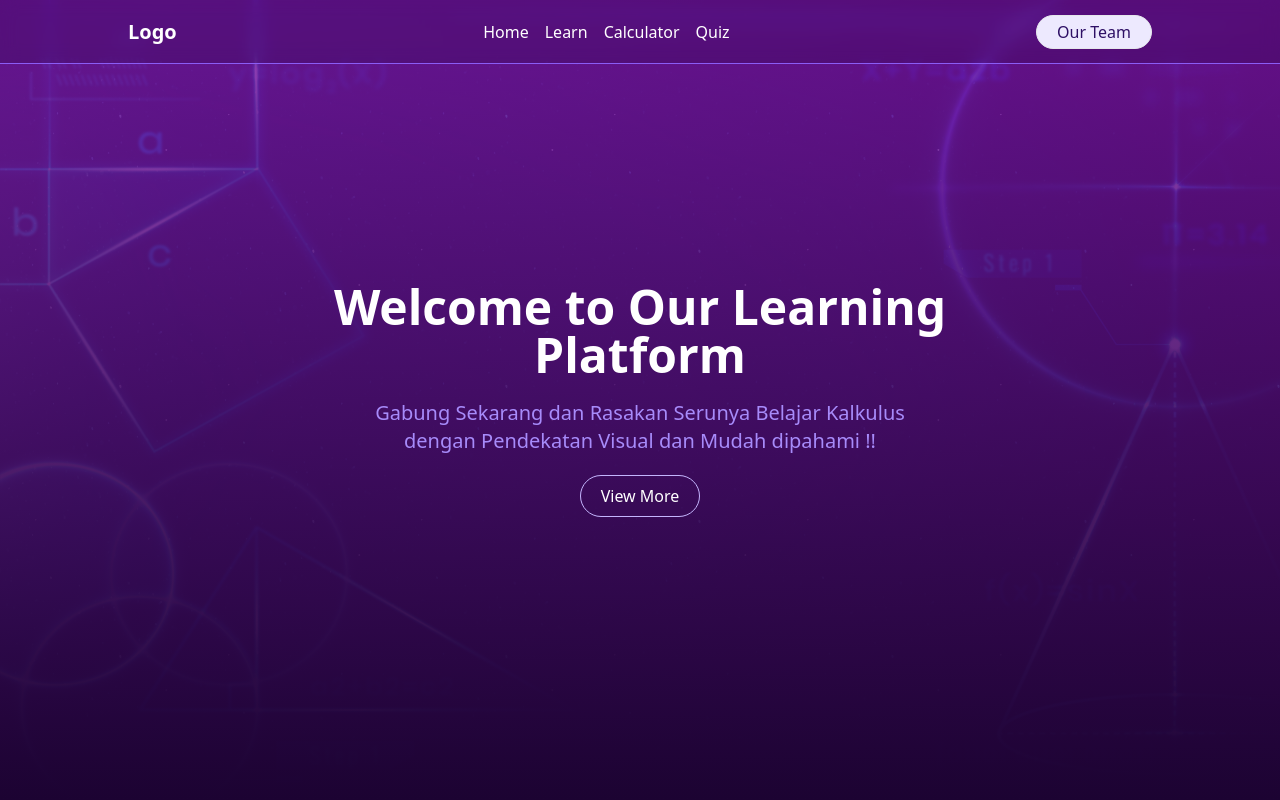
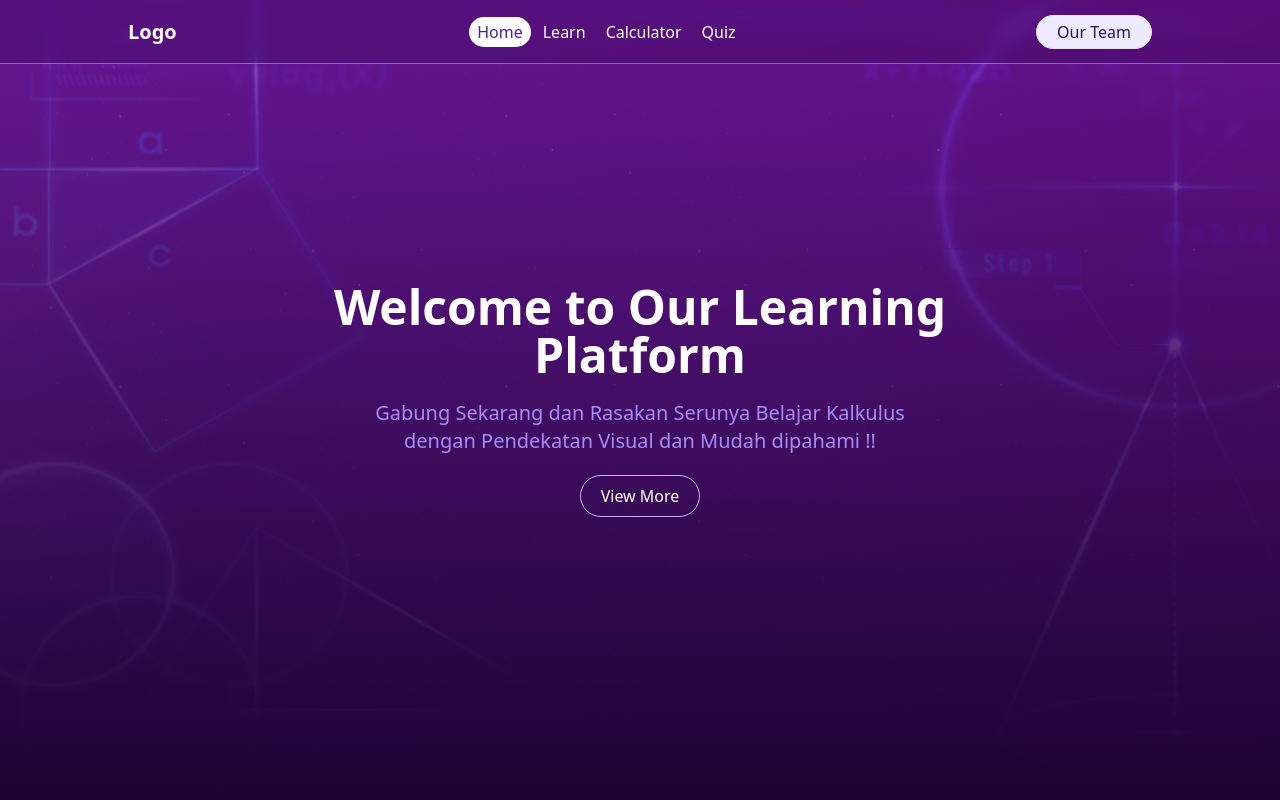
Before and after one commit to Hanep77/learn-quadratic-site, a Next.js app: page /home in a window 1280 px wide. Shown: the top 800 px of the page. Built offline with nearby package versions, Linux system fonts and the light colour scheme.

Commit message:
update navbar

```diff
--- a/src/app/navbar.tsx
+++ b/src/app/navbar.tsx
@@ -1,15 +1,20 @@
+"use client"
+
 import Link from "next/link";
+import { usePathname } from "next/navigation";
 
 export default function Navbar() {
+  const pathname = usePathname();
+
   return (
     <header className="fixed top-0 left-0 right-0 h-16 bg-[rgba(28,3,50,.2)] backdrop-blur border-b border-violet-500 z-30">
       <nav className="max-w-screen-lg h-full m-auto flex justify-between items-center">
         <h1 className="font-semibold text-xl">Logo</h1>
-        <ul className="flex gap-4">
-          <li><Link href={"/home"}>Home</Link></li>
-          <li><Link href={"/learn"}>Learn</Link></li>
-          <li><Link href={"/calculator"}>Calculator</Link></li>
-          <li><Link href={"/quiz"}>Quiz</Link></li>
+        <ul className="flex gap-1">
+          <li><Link href={"/home"} className={`py-1 px-2 rounded-full ${pathname == "/home" ? "text-violet-900 bg-white" : "hover:text-violet-900 hover:bg-white"}`}>Home</Link></li>
+          <li><Link href={"/learn"} className={`py-1 px-2 rounded-full ${pathname == "/learn" ? "text-violet-900 bg-white" : "hover:text-violet-900 hover:bg-white"}`}>Learn</Link></li>
+          <li><Link href={"/calculator"} className={`py-1 px-2 rounded-full ${pathname == "/calculator" ? "text-violet-900 bg-white" : "hover:text-violet-900 hover:bg-white"}`}>Calculator</Link></li>
+          <li><Link href={"/quiz"} className={`py-1 px-2 rounded-full ${pathname == "/quiz" ? "text-violet-900 bg-white" : "hover:text-violet-900 hover:bg-white"}`}>Quiz</Link></li>
         </ul>
         <div>
           <Link href={"/team"} className="block px-5 py-1 border rounded-full bg-violet-100 text-violet-950">Our Team</Link>
```
